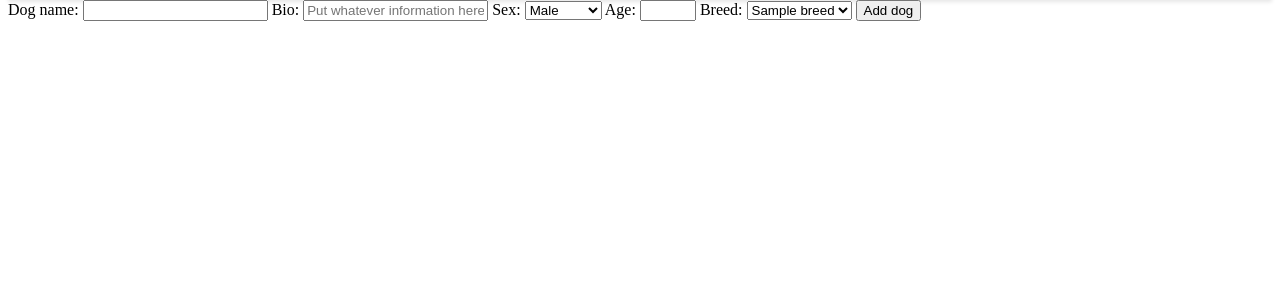
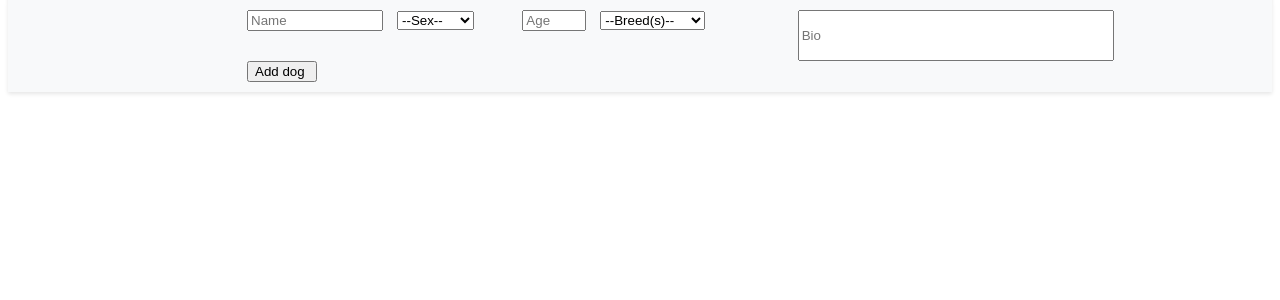
Before and after one commit to stephenristow/PawsPort, a Django app: template templates/add_dog.html in a window 1280 px wide. Shown: the part 96-396 px from the top of the page. Run offline with Django 5.2, Linux system fonts and the light colour scheme; the template is opened without the code that fills it: most values are stand-ins (such as "Sample title", 1, 10 or a date in 2020); parts of the project's set-up code (start-up, migrations or seed data) failed here and were passed over.

Commit message:
Styling
More styling for the add_new_dog form.

```diff
--- a/templates/add_dog.html
+++ b/templates/add_dog.html
@@ -58,6 +58,60 @@
         nav ul li a:hover {
             text-decoration: underline;
         }
+
+        /* Visually hidden labels */
+        .visuallyhidden {
+            border: 0;
+            clip: rect(0 0 0 0);
+            height: 1px;
+            margin: -1px;
+            overflow: hidden;
+            padding: 0;
+            position: absolute;
+            width: 1px;
+        }
+
+        /* Base form for the add new dog form */
+        .new-dog-form {
+            display: flex; /* Flexbox layout for alignment */
+            justify-content: center; /* Space between logo and navigation */
+            align-items: center; /* Vertically center items */
+            background-color: #f8f9fa; /* Light background color */
+            padding: 10px 0px; /* Add padding for spacing */
+            width: 100%; /* Full width of the browser */
+            box-shadow: 0 2px 4px rgba(0, 0, 0, 0.1); /* Subtle shadow for effect */
+        }
+
+        /* Flex container for the form fields */
+        .form-container {
+            display: flex; /* Arrange child divs in a row */
+            justify-content: space-between; /* Add space between divs */
+            align-items: flex-start; /* Align items to the top */
+            gap: 20px; /* Add spacing between the divs */
+            flex-wrap: wrap; /* Wrap divs to the next line if needed (for smaller screens) */
+        }
+
+        /* Styling for individual divs */
+        .name-sex, .age-breed, .bio {
+            flex: 1; /* Allow divs to take equal space */
+            min-width: 150px; /* Minimum width to ensure proper layout */
+        }
+
+        button, input {
+            padding-right: 10px;
+            margin-left: 10px;
+            margin-right: 10px;
+        }
+
+        .dog-name {
+            width: 120px;
+        }
+
+        .dog-bio {
+            width: 300px;
+            height: 45px;
+        }
+
     </style>
 </head>
 <body>
@@ -93,35 +147,46 @@
 
 
     <!-- Add dog form -->
-    <form action="{% url 'add_dog' %}" method="post">
+    <div class="new-dog-form">
+        <form action="{% url 'add_dog' %}"method="post">
             {% csrf_token %} <!-- Django requires a CSRF token for form submissions -->
+            <div class="form-container">
+                <div class="name-sex">
+                    <label class="visuallyhidden" for="dog_name">Dog name:</label>
+                    <input class="dog-name" type="text" name="dog_name" id="dog_name" placeholder="Name" required>
 
-        <label for="dog_name">Dog name:</label>
-        <input type="text" name="dog_name" id="dog_name" required>
-
-        <label for="bio">Bio:</label >
-        <input type="text" name="bio" id="bio" placeholder="Put whatever information here you think might be helpful for others to know about your dog, e.g. Likes to go for walks/runs, has allergies, is a rescue, etc.">
-
-        <label for="sex">Sex:</label>
-        <select name="sex" id="sex" required>
+                    <label class="visuallyhidden" for="sex">Sex:</label>
+                    <select name="sex" id="sex" placeholder="Sex" required>
+                        <option selected="selected">--Sex--</option>
                         <option value="M">Male</option>
                         <option value="F">Female</option>
                         <option value="N">Neutered</option>
                         <option value="S">Spayed</option>
                     </select>
+                </div>
 
-        <label for="age">Age:</label place>
-        <input type="number" name="age" id="age" min="0" max="30" required>
+                <div class="age-breed">
+                    <label class="visuallyhidden" for="age">Age:</label place>
+                    <input type="number" name="age" id="age" min="0" max="30" placeholder="Age" title="In Years" required>
 
-        <label for="breed_name">Breed:</label>
+                    <label class="visuallyhidden" for="breed_name">Breed:</label>
                     <select name="breed_name" id="breed_name" required>
+                        <option selected="selected">--Breed(s)--</option>
                         {% for breed in breeds %}
                         <option value="{{ breed.breed_name }}">{{ breed.breed_name }}</option>
                         {% endfor %}
                     </select>
+                </div>
 
-        <button type="submit">Add dog</button>
+                <div class="bio">
+                    <label class="visuallyhidden" for="bio">Bio:</label >
+                    <input class="dog-bio" type="text" name="bio" id="bio" placeholder="Bio" title="Put whatever information here you think might be helpful for others to know about your dog, e.g. Likes to go for walks/runs, has allergies, is a rescue, etc.">
+                </div>
+            </div>
+
+            <button class="button" type="submit">Add dog</button>
         </form>
+    </div>
 
 </body>
 </html>
```
Lines whose indentation alone changed are shown as unchanged.
